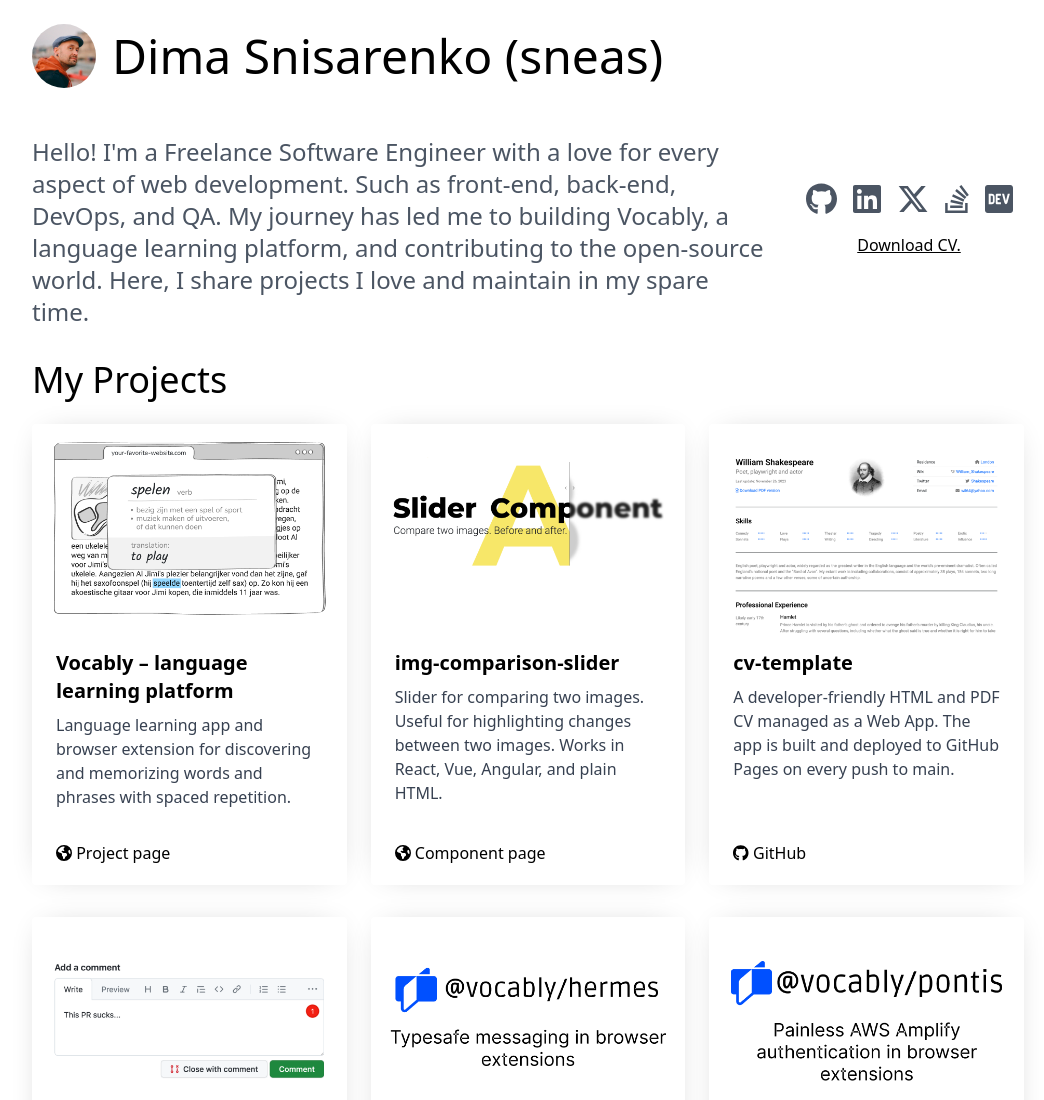
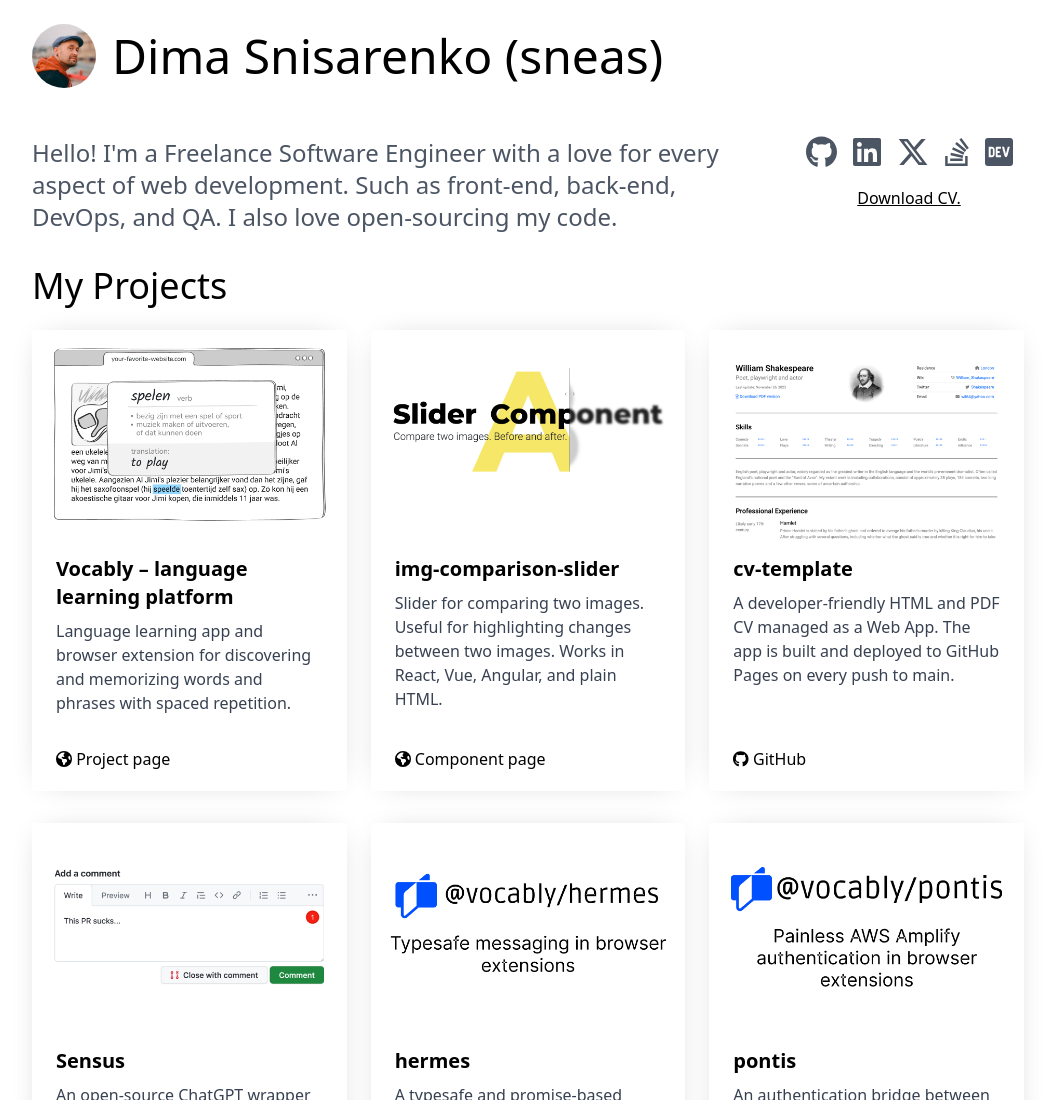
Before and after one commit to sneas/sneas.io, a Gatsby site: page / in a window 1280 px wide. Shown: the top 1100 px of the page, without its empty margins (112-1156 px from the left). Built offline with nearby package versions, Linux system fonts and the light colour scheme; Gatsby itself is replaced by a stand-in of ours.

Commit message:
feat: denser description full of love

```diff
--- a/src/pages/index.js
+++ b/src/pages/index.js
@@ -127,10 +127,8 @@ const IndexPage = () => (
       <div className="col-span-12 md:col-span-8 lg:col-span-9">
         <div className="text-2xl text-gray-600">
           Hello! I'm a Freelance Software Engineer with a love for every aspect
-          of web development. Such as front-end, back-end, DevOps, and QA. My
-          journey has led me to building Vocably, a language learning platform,
-          and contributing to the open-source world. Here, I share projects I
-          love and maintain in my spare time.
+          of web development. Such as front-end, back-end, DevOps, and QA. I
+          also love open-sourcing my code.
         </div>
       </div>
       <div className="col-span-12 md:col-span-4 lg:col-span-3 md:text-center">
```
